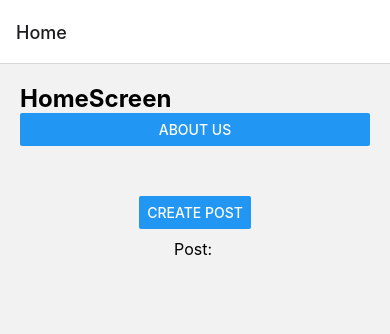
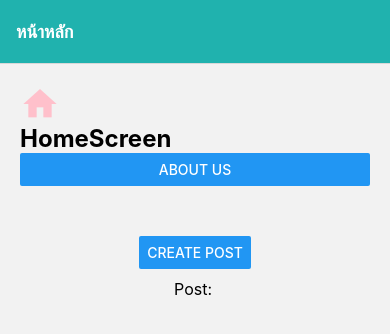
Before and after one commit to 0147-nk/React-Native-NK, a React Native app: screen /Home in a window 390 px wide. Shown: the top 334 px of the page. Built offline with nearby package versions, Linux system fonts and the light colour scheme.

Commit message:
Lecture08_Practice03 [August 31,2024]

```diff
--- a/App.tsx
+++ b/App.tsx
@@ -5,17 +5,35 @@
 import AboutScreen from "./screens/AboutScreen";
 import HomeScreen from "./screens/HomeScreen";
 import CreatePostScreen from "./screens/CreatePostScreen";
-import {NavigationContainer} from "@react-navigation/native"
-import {createNativeStackNavigator} from "@react-navigation/native-stack"
+import { NavigationContainer } from "@react-navigation/native";
+import { createNativeStackNavigator } from "@react-navigation/native-stack";
 
 const App = (): React.JSX.Element => {
   const HomeStack = createNativeStackNavigator();
   return (
     <NavigationContainer>
-      <HomeStack.Navigator initialRouteName="Home">
-        <HomeStack.Screen name="Home" component={HomeScreen}/>
-        <HomeStack.Screen name="About" component={AboutScreen}/>
-        <HomeStack.Screen name="CreatePost" component={CreatePostScreen}/>
+      <HomeStack.Navigator
+        screenOptions={{ //global option for every stack
+          headerStyle: { backgroundColor: "#20b2ae" },
+          headerTintColor: "white",
+          headerTitleStyle: { fontWeight: "bold" },
+          // headerTitleAlign: "center",
+        }}
+        initialRouteName="Home"
+      >
+        <HomeStack.Screen
+          name="Home"
+          component={HomeScreen}
+          options={{ title: "หน้าหลัก" }}
+        />
+        <HomeStack.Screen
+          name="About"
+          component={AboutScreen}
+          options={{
+            title: "เกี่ยวกับเรา",
+          }}
+        />
+        <HomeStack.Screen name="CreatePost" component={CreatePostScreen} />
       </HomeStack.Navigator>
     </NavigationContainer>
   );
--- a/package.json
+++ b/package.json
@@ -17,11 +17,13 @@
     "react": "18.2.0",
     "react-native": "0.74.3",
     "react-native-safe-area-context": "4.10.5",
-    "react-native-screens": "3.31.1"
+    "react-native-screens": "3.31.1",
+    "react-native-vector-icons": "^10.1.0"
   },
   "devDependencies": {
     "@babel/core": "^7.20.0",
     "@types/react": "~18.2.45",
+    "@types/react-native-vector-icons": "^6.4.18",
     "typescript": "^5.1.3"
   },
   "private": true
--- a/screens/HomeScreen.tsx
+++ b/screens/HomeScreen.tsx
@@ -1,6 +1,8 @@
 import { Button, StyleSheet, Text, View } from "react-native";
 import React from "react";
 import { styleHome } from "../styles/styleScreen";
+import Icon from 'react-native-vector-icons/MaterialIcons';
+
 
 const HomeScreen = ({ navigation, route }: any): React.JSX.Element => {
 
@@ -19,6 +21,7 @@
 
   return (
     <View style={styleHome.container}>
+      <Icon name="home" size={40} color={'pink'}/>
       <Text style={styleHome.header}>HomeScreen</Text>
       <Button title="About us" onPress={gotoAbout} />
       <View style={styleHome.postContainer}>
--- a/styles/styleScreen.tsx
+++ b/styles/styleScreen.tsx
@@ -19,10 +19,10 @@
   bgImg: {
     width: "100%",
     height: "100%",
-    }
+  },
 });
 
-  const styleHome = StyleSheet.create ({
+const styleHome = StyleSheet.create({
   container: {
     padding: 20,
   },
@@ -45,4 +45,4 @@
   },
 });
 
-export {styleAbout, styleHome};
+export { styleAbout, styleHome };
```
Also changed, not shown: 1 other file (tests, documents, lock files or other folders). Lines whose indentation alone changed are shown as unchanged.
